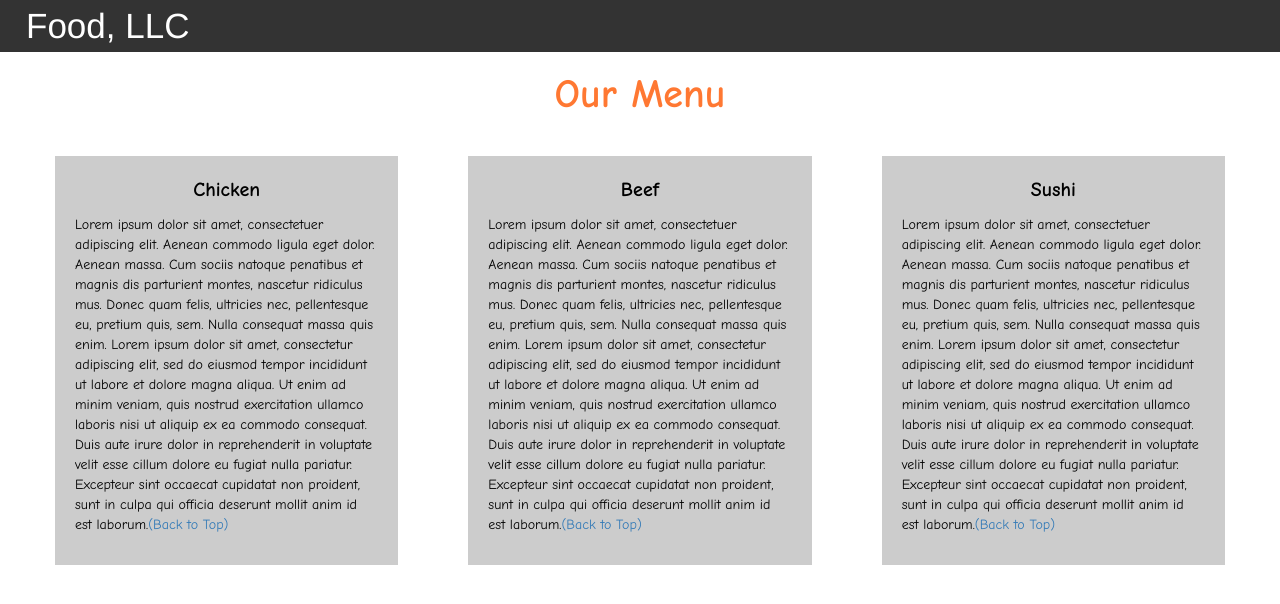
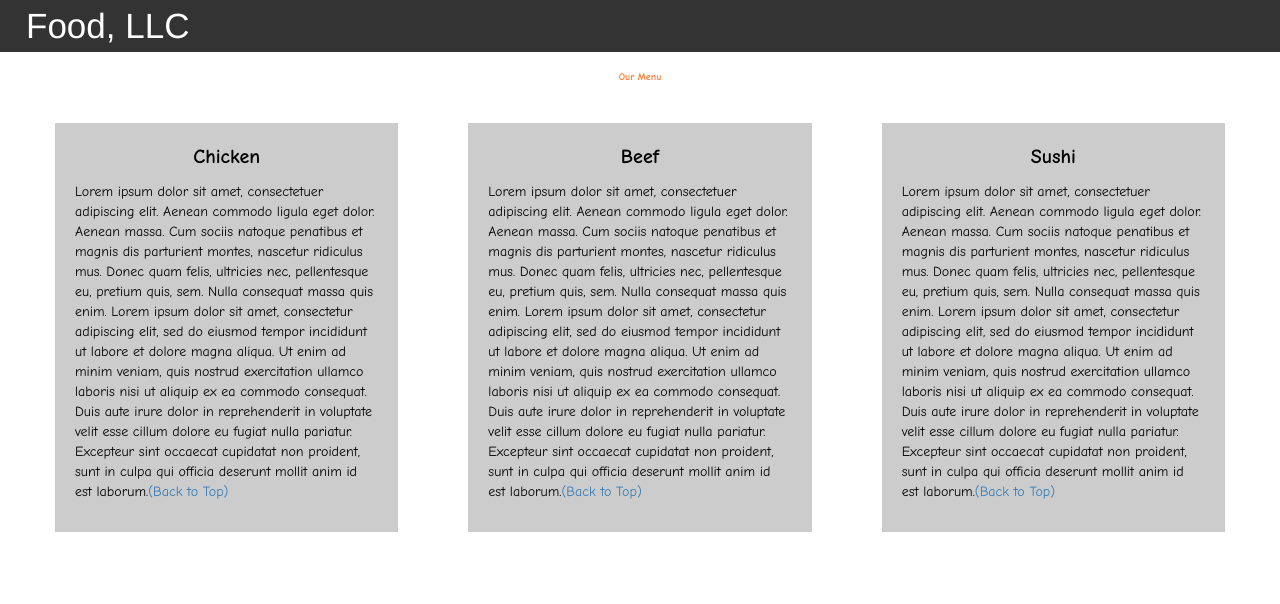
Before and after one commit to mhj-developer/module3-solution, a plain HTML site: page index.html in a window 1280 px wide. Drawn offline with nearby package versions, Linux system fonts and the light colour scheme.

Commit message:
Update style.css

```diff
--- a/style.css
+++ b/style.css
@@ -45,7 +45,7 @@ container-fluid{
   margin-bottom: 15px;
   text-align: center;
   color: #ff7832;
-  font-size: 40px;
+  font-size: 10px;
   font-family: "Comic Sans MS", cursive, sans-serif;
   font-weight: bold;
 }
```
